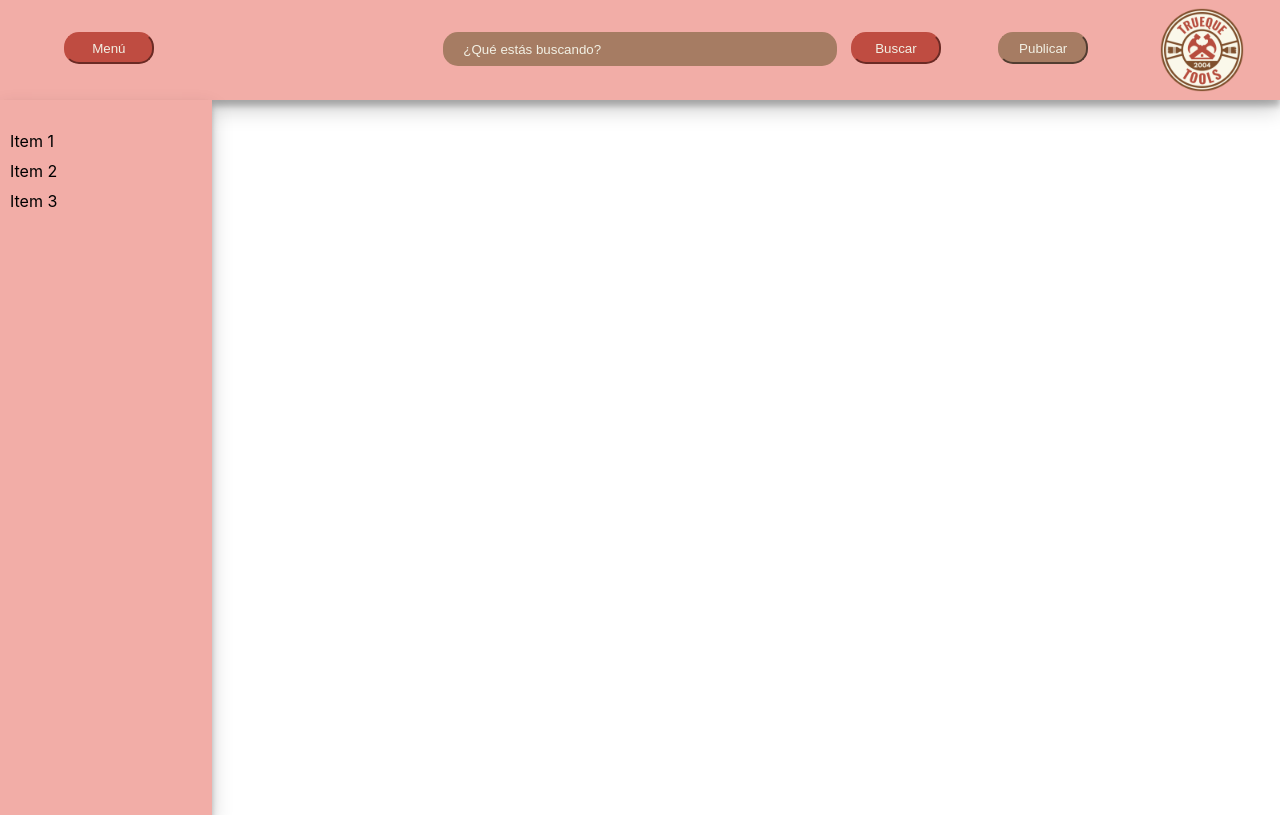
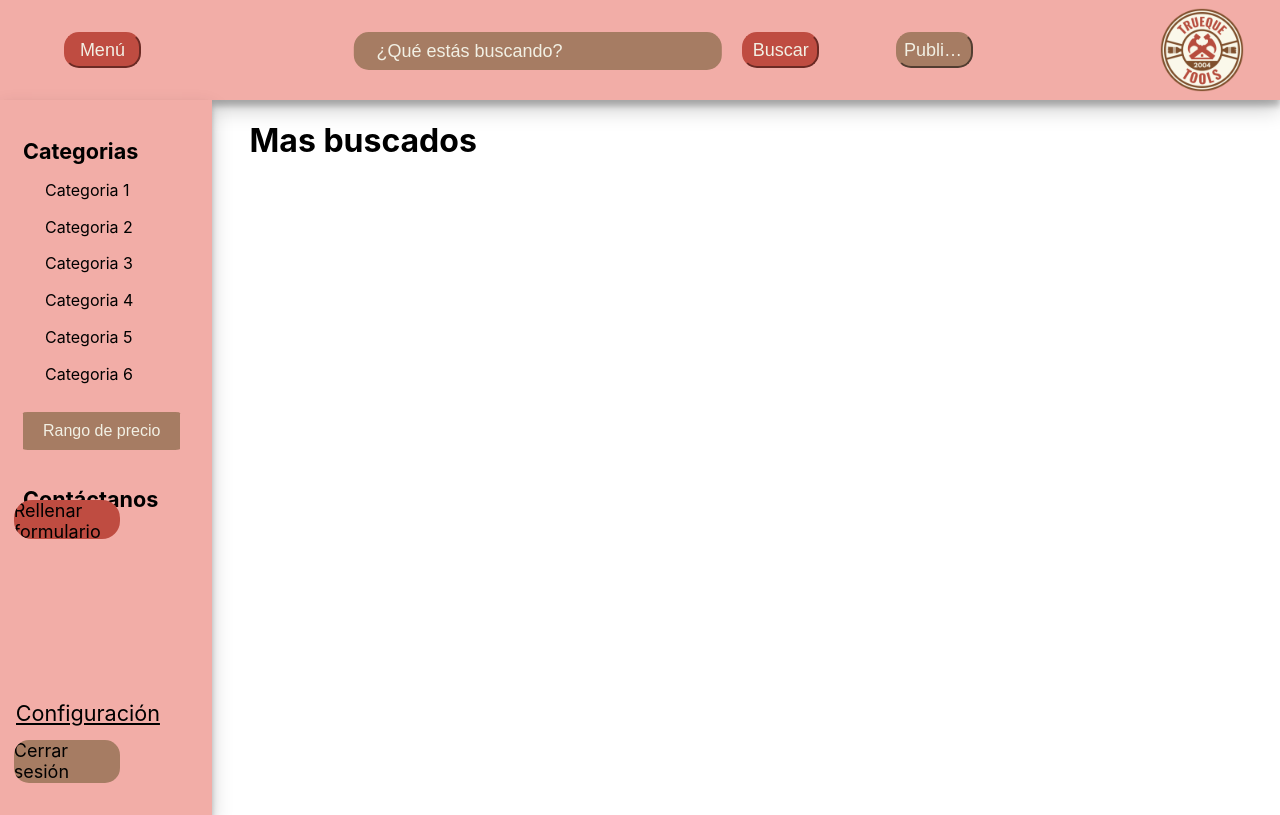
Before and after one commit to leodelmas00/front-truequetools, a React (Create React App) app: page /SignIn in a window 1280 px wide. Both pictures are taken after a click on the button "Menú". Built offline with nearby package versions, Linux system fonts and the light colour scheme.

Commit message:
hice 5000 cambios no tengo ni idea que hice son las 3:30 am no doy mas

```diff
--- a/src/App.js
+++ b/src/App.js
@@ -1,6 +1,9 @@
+import CloseSesion from "./components/CloseSesion";
 import LogIn from "./components/LogIn";
 import SignIn from "./components/SignIn"
 import SignUp from "./components/SignUp";
+import Config from "./components/Config";
+import  Form from "./components/Form"
 import { Route, Switch } from "wouter";
 
 function App() {
@@ -9,6 +12,9 @@ function App() {
       <Route path="/" component={LogIn} />
       <Route path="/SignUp" component={SignUp} />
       <Route path="/SignIn" component={SignIn} />
+      <Route path="/CloseSesion" component={CloseSesion}/>
+      <Route path="/Config" component={Config}/>
+      <Route path="/Form" component={Form}/>
       {/* esto es un comentario */}
     </Switch>
   );
--- /dev/null
+++ b/src/components/CloseSesion.jsx
@@ -0,0 +1,7 @@
+function CloseSesion() {
+    return (
+        <h1>Diseñar el cerrar sesion.</h1>
+    );
+}
+
+export default CloseSesion;
--- a/src/components/SignIn.jsx
+++ b/src/components/SignIn.jsx
@@ -1,7 +1,9 @@
 import React, { useState } from 'react';
-import '../styles/home.css'; // Importa el archivo de estilos CSS desde la carpeta styles
+import '../styles/home.css';
 import 'animate.css';
-import logoImg from '../logo_1/logo_1_sinfondo.png'; // Importa la imagen desde la carpeta logo_1
+import logoImg from '../logo_1/logo_1_sinfondo.png';
+import { Link } from 'wouter';
+
 
 function SignIn() {
     const [menuOpen, setMenuOpen] = useState(false);
@@ -11,8 +13,8 @@ function SignIn() {
     };
 
     const handleLogoClick = (event) => {
-        event.preventDefault(); // Evita el comportamiento predeterminado del enlace
-        window.location.reload(); // Recarga la página actual
+        event.preventDefault();
+        window.location.reload();
     };
 
     return (
@@ -20,18 +22,90 @@ function SignIn() {
             <input type="text" className="search-box " placeholder="¿Qué estás buscando?" />
             <button className="buscar-button">Buscar</button>
             <button className="publicar-button">Publicar</button>
-            <a href="/" onClick={handleLogoClick}>
-                <img src={logoImg} alt="Logo" className="logo" />
-            </a>
+            <a href="/" onClick={handleLogoClick}> <img src={logoImg} alt="Logo" className="logo" /> </a>
             <div className="rectangle"></div>
+            <h1 className={`title-most-searched ${menuOpen ? 'slide-right' : ''}`}>Mas buscados</h1>
             <div className={`menu ${menuOpen ? 'open' : ''}`}>
                 <ul>
-                    <li>Item 1</li>
-                    <li>Item 2</li>
-                    <li>Item 3</li>
+                    <li>
+                        <h1 className={`texto-caracteristicas-menu-negritas`}
+                        >
+                            Categorias
+                        </h1>
+                    </li>
+                    <li>
+                        <h1
+                            className={`texto-caracteristicas-menu`}
+                        >
+                            <a href="#">Categoria 1</a>
+                        </h1>
+                    </li>
+                    <li>
+                        <h1
+                            className={`texto-caracteristicas-menu`}
+                        >
+                             <a href="#">Categoria 2</a>
+                        </h1></li>
+                    <li>
+                        <h1
+                            className={`texto-caracteristicas-menu`}
+                        >
+                            <a href="#">Categoria 3</a>
+                        </h1>
+                    </li>
+                    <li>
+                        <h1
+                            className={`texto-caracteristicas-menu`}
+                        >
+                            <a href="#">Categoria 4</a>
+                        </h1>
+                    </li>
+                    <li>
+                        <h1
+                            className={`texto-caracteristicas-menu`}
+                        >
+                            <a href="#">Categoria 5</a>
+                        </h1>
+                    </li>
+                    <li>
+                        <h1
+                            className={`texto-caracteristicas-menu`}
+                        >
+                            <a href="#">Categoria 6</a>
+                        </h1>
+                    </li>
+                    <li>
+                        <h1 className={`texto-caracteristicas-menu-negritas texto-rango-de-precio-menu`}
+                        >
+                            <div class="dropdown">
+                                <button class="dropbtn">Rango de precio</button>
+                                <div class="dropdown-content">
+                                    <a href="#">-$5000</a>
+                                    <a href="#">$5000 a $10000</a>
+                                    <a href="#">+$10000</a>
+                                </div>
+                            </div>
+                        </h1>
+                    </li>
                 </ul>
+                <h1 className={`texto-caracteristicas-menu-negritas`}
+                        >
+                            Contáctanos
+                </h1>
+                <div className="form-button">
+                         <Link to="/Form" className="form-link">Rellenar formulario</Link>
+                </div>
+
+                <div className="texto-configuracion-menu-negritas">
+                         <Link to="/Config" className="configuration-link">Configuración</Link>
+                </div>
+
+                <div className="cerrar-sesion-button">
+                         <Link to="/CloseSesion" className="close-sesion-link">Cerrar sesión</Link>
+                </div>
             </div>
             <button className="menu-button" onClick={toggleMenu}>Menú</button>
+
         </div>
     );
 }
--- a/src/styles/home.css
+++ b/src/styles/home.css
@@ -16,6 +16,7 @@
     background-color: white;
     padding: 10px;
     display: none;
+    font-size: large;
 }
 
 .menu.open {
@@ -24,7 +25,7 @@
     height: 86.9vh;
     background-color: #f2ada7;
     box-shadow: rgba(0, 0, 0, 0.19) 0px 10px 20px, rgba(0, 0, 0, 0.23) 0px 6px 6px;
-
+    font-size: large;
 }
 
 .menu ul {
@@ -33,7 +34,7 @@
 }
 
 .menu li {
-    padding: 5px 0;
+    padding: 8px 0;
 }
 
 .menu-button {
@@ -42,58 +43,93 @@
     left: 5vw;
     z-index: 9999; /* Asegura que el botón del menú esté arriba de otros elementos */
     border-radius: 15px;
-    width: 7vw;
-    height: 4vh;
+    width: 6%;
+    height: 36%;
     color:#f2f0e4;
     background-color: #bf4c41;
     border-color: #bf4c41;
-
+    font-size: large;
+    overflow: hidden; /* Oculta el texto que se desborde */
+    text-overflow: ellipsis;
+    cursor: pointer;
 }
 
 .buscar-button{
     position: absolute;
     top: 4vh;
-    left: 66.5vw;
+    left: 58%;
     z-index: 9999; /* Asegura que el botón del menú esté arriba de otros elementos */
     border-radius: 15px;
-    width: 7vw;
-    height: 4vh;
+    width: 6%;
+    height: 36%;
     color:#f2f0e4;
     background-color: #bf4c41;
     border-color: #bf4c41;
+    font-size: large;
+    overflow: hidden; /* Oculta el texto que se desborde */
+    text-overflow: ellipsis;
+    cursor: pointer;
 }
 
 .search-box {
     position: absolute;
     top: 4vh; /* Ajusta la posición vertical */
-    left: 50%; /* Centra horizontalmente */
+    left: 42%; /* Centra horizontalmente */
     transform: translateX(-50%); /* Ajusta el centrado horizontal */
-    width: 30vw; /* Ancho de la casilla de búsqueda */
-    height: 3vh; /* Altura de la casilla de búsqueda */
+    width: 28%; /* Ancho de la casilla de búsqueda */
+    height: 28%; /* Altura de la casilla de búsqueda */
     border: 0px solid #f2f0e4; /* Borde de la casilla de búsqueda */
     border-radius: 15px; /* Borde redondeado */
     padding: 5px; /* Espacio interno */
     background-color: #a67c63;
     color: #f2f0e4;
+    font-size: large;
+    overflow: hidden; /* Oculta el texto que se desborde */
+    text-overflow: ellipsis;
 }
 
 .search-box::placeholder {
     color: #f2f0e4; /* Cambia el color del texto del marcador de posición */
-    padding-left: 1.2vw;
+    padding-left: 1em;
+    font-size: large;
+    overflow: hidden; /* Oculta el texto que se desborde */
+    text-overflow: ellipsis;
 }
 
 .publicar-button{
     position: absolute;
     top: 4vh;
-    left: 78vw;
+    left: 70%;
     z-index: 9999;
     border-radius: 15px;
-    width: 7vw;
-    height: 4vh;
+    width: 6%;
+    height: 36%;
     color:#f2f0e4;
     background-color: #a67c63;
     border-color: #a67c63;
+    font-size: large;
+    overflow: hidden; /* Oculta el texto que se desborde */
+    text-overflow: ellipsis;
+    cursor: pointer;
 }
+
+.cerrar-sesion-button{
+    position: absolute;
+    top: 80vh;
+    left: 6.5%;
+    z-index: 9999;
+    border-radius: 15px;
+    width: 50%;
+    height: 6%;
+    color:#f2f0e4;
+    background-color: #a67c63;
+    border-color: #a67c63;
+    font-size: large;
+    overflow: hidden; /* Oculta el texto que se desborde */
+    text-overflow: ellipsis;
+    cursor: pointer;
+}
+
 
 .logo {
     position: absolute;
@@ -101,3 +137,137 @@
     width: 100px; /* Ancho deseado */
     height: auto; /* Esto permite mantener la proporción de la imagen */
 }
+
+.title-most-searched {
+    position: absolute;
+    left: 11.5%;
+    transition: transform 0.5s ease;
+}
+
+.slide-right {
+    transform: translateX(45%);
+}
+
+/* el a (metodo de la linea de abajo) hace que cuando pases el mouse cambie el color la fuente, de nada leo */
+a {
+    background-color:transparent;
+    color:black;
+    transition: color 0.3s;
+    text-decoration: none;
+  }
+
+  a:hover {
+    background-color: transparent;
+    color:#f2f0e4;
+    text-decoration: none;
+}
+
+/* Estilos del botón */
+.dropbtn {
+    background-color: #a67c63 ; /* Color de fondo del botón */
+    color: #f2f0e4; /* Color del texto del botón */
+    padding: 10px 20px; /* Espaciado interno del botón */
+    font-size: 16px; /* Tamaño de la fuente del botón */
+    border: none; /* Sin borde */
+    cursor: pointer; /* Cursor de puntero al pasar el ratón */
+    border-radius: 3%;
+  }
+
+  /* Estilos del contenedor desplegable */
+  .dropdown {
+    position: relative; /* Posición relativa para posicionar el menú */
+    display: inline-block; /* Visualización en línea */
+    border-radius: 3%;
+    align-self: center;
+  }
+
+  /* Estilos del contenido desplegable */
+  .dropdown-content {
+    display: none; /* Por defecto, el contenido está oculto */
+    position: absolute; /* Posicionamiento absoluto */
+    background-color: #a67c63; /* Color de fondo del contenido */
+    min-width: 160px; /* Ancho mínimo */
+    box-shadow: 0px 8px 16px 0px rgba(0,0,0,0.6); /* Sombra */
+    border-radius: 3%;
+    z-index: 1; /* Índice z para superponer sobre otros elementos */
+  }
+
+  /* Estilos de las opciones del contenido desplegable */
+  .dropdown-content a {
+    color: black; /* Color del texto de las opciones */
+    padding: 20px ; /* Espaciado interno de las opciones */
+    text-decoration: none; /* Sin subrayado */
+    display: block; /* Visualización de bloque */
+    border-radius: 3%;
+  }
+
+  /* Estilos de las opciones al pasar el ratón */
+  .dropdown-content a:hover {
+    background-color: #f1f1f1; /* Color de fondo al pasar el ratón */
+    border-radius: 3%;
+  }
+
+  /* Mostrar el contenido cuando se haga clic en el botón */
+  .dropdown:hover .dropdown-content {
+    display: block; /* Mostrar el contenido al pasar el ratón sobre el botón */
+  }
+
+  /* Estilos adicionales para adaptarse a tu diseño específico */
+  .dropdown-content a {
+    font-size: 14px; /* Tamaño de fuente de las opciones */
+    text-align: center;
+  }
+
+  .dropbtn:hover {
+    border-radius: 3%;
+    background-color: #AD8771; /* Cambiar el color de fondo al pasar el ratón sobre el botón */
+   }
+
+   .form-button{
+    position: absolute;
+    top: 50vh;
+    left: 6.5%;
+    z-index: 0; /* Asegura que el botón del menú esté arriba de otros elementos */
+    border-radius: 18px;
+    width: 50%;
+    height: 5.5%;
+    color:#f2f0e4;
+    background-color: #bf4c41;
+    border-color: #bf4c41;
+    font-size: large;
+    overflow: hidden; /* Oculta el texto que se desborde */
+    text-overflow: ellipsis;
+    cursor: pointer;
+}
+
+.texto-caracteristicas-menu-negritas{
+    margin-top: 2px;
+    font-size:larger;
+    margin-left: 13px; /* Ajusta el margen izquierdo según sea necesario */
+    margin-bottom: 10px;
+}
+
+.texto-caracteristicas-menu{
+    font-size:medium;
+    margin-top: -10px;
+    margin-left: 35px; /* Ajusta el margen izquierdo según sea necesario */
+    font-weight: normal; /* Establece el peso de la fuente como normal */
+}
+
+.texto-configuracion-menu-negritas{
+    position: absolute;
+    top: 75vh;
+    left: 7.4%;
+    overflow: hidden; /* Oculta el texto que se desborde */
+    text-overflow: ellipsis;
+    cursor: pointer;
+    font-size: larger;
+    text-decoration:underline;
+}
+
+.close-sesion-link{
+    border-radius: 0.5px;
+}
+.configuration-link{
+    border-radius: 0.5;
+}
--- a/src/styles/login.css
+++ b/src/styles/login.css
@@ -33,7 +33,7 @@
 }
 
 .title {
-  font-size: 11vh;
+  font-size: 4em;
   text-align: center;
 }
 
```
Also changed, not shown: src/components/Config.jsx (added), src/components/Form.jsx (added), src/components/Post.jsx (added).
